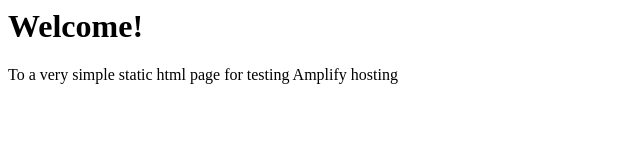
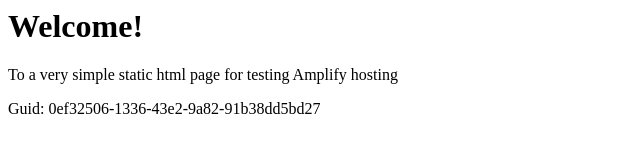
Before and after one commit to aws-aemilia-arn/Github-PR-Commit-Integration-Test-DoNotTouch-Gith-OKSLNVO2-v1-preprod-eu-north-1, a website: page src/index.html in a window 1280 px wide. Shown: the whole page, without its empty margins (0-640 px from the left). Drawn offline with Linux system fonts and the light colour scheme.

Commit message:
commit from integ tests

```diff
--- a/src/index.html
+++ b/src/index.html
@@ -1,3 +1,5 @@
+
+
 <html lang="en">
 
 <head>
@@ -10,6 +12,6 @@
 <body>
     <h1>Welcome!</h1>
     <p>To a very simple static html page for testing Amplify hosting</p>
-</body>
+    <p>Guid: 0ef32506-1336-43e2-9a82-91b38dd5bd27</p></body>
 
 </html>
```
